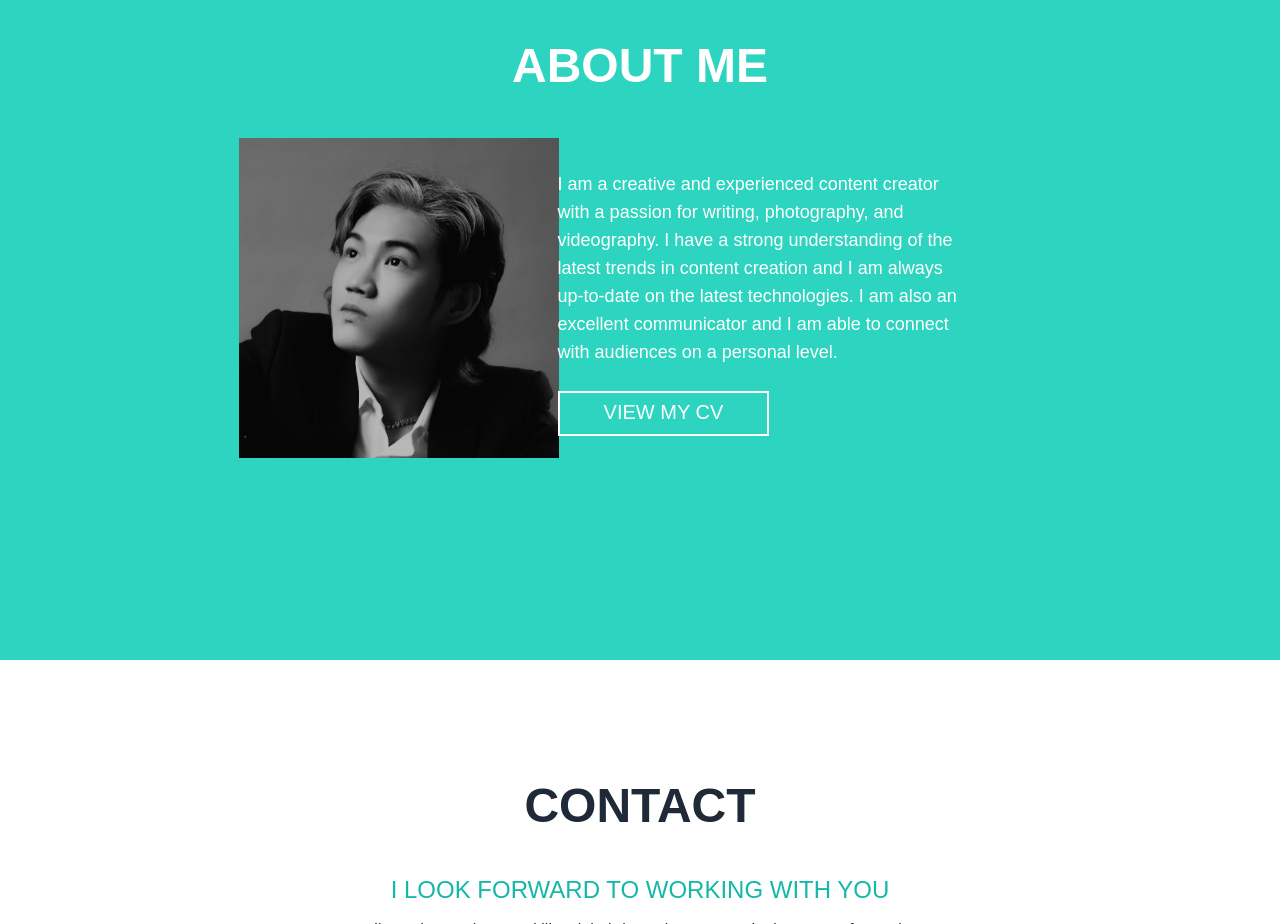
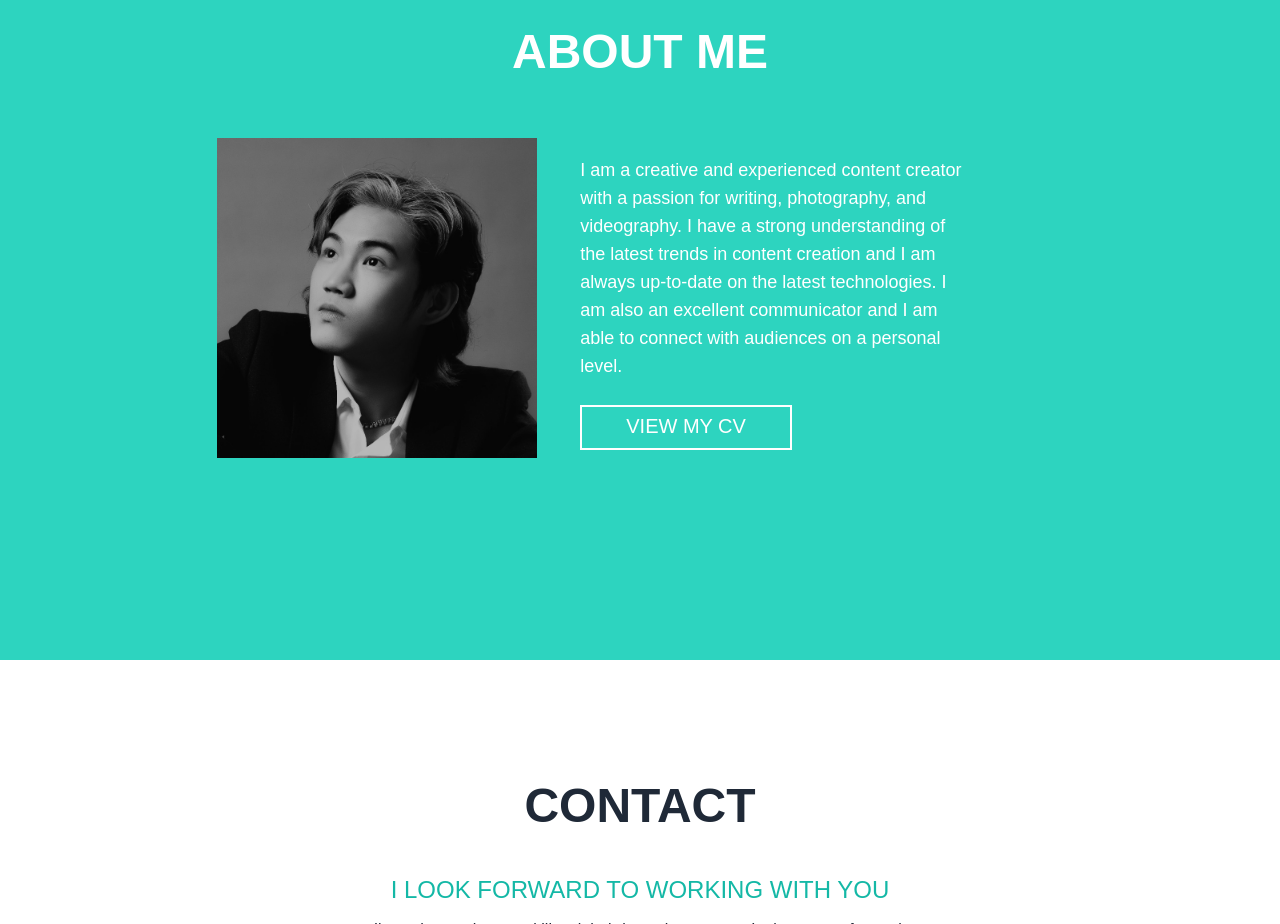
Before and after one commit to dosugar23/dosugar23.github.io, a website built with Vite: page index.html in a window 1280 px wide. Shown: the part 940-1864 px from the top of the page. Built offline with nearby package versions, Linux system fonts and the light colour scheme; files whose address does not match are found by name.

Commit message:
edit package

```diff
--- a/index.html
+++ b/index.html
@@ -31,7 +31,7 @@
 
   <head>
     <meta charset="UTF-8" />
-    <link rel="icon" href="/favicon.ico"/>
+    <link rel="icon" href="favicon.ico"/>
     <title>Bao Nguyen Profile</title>
 
     <meta http-equiv="Content-Type" content="text/html; charset=utf-8">
@@ -73,7 +73,7 @@
       <section id="about-me" class="bg-teal-400 min-h-screen w-full flex flex-col justify-center items-center p-4 lg:p-12 text-white">
         <div class="w-full lg:w-[60%] mb-5">
           <h2 class="uppercase text-2xl lg:text-5xl text-center font-bold text-white mb-12 section-title">About Me</h2>
-          <div class="grid grid-cols-1 gap-2 lg:grid-cols-3 lg:gap-3 section-content">
+          <div class="grid grid-cols-1 gap-5 lg:grid-cols-3 lg:gap-20 section-content">
             <div class="flex justify-center items-center text-center col-span-1">
               <img class="object-cover max-w-xs lg:w-auto" src="imgs\Profile pic.jpg" title="My avatar"
               alt="My avatar" />
--- a/package.json
+++ b/package.json
@@ -8,7 +8,8 @@
     "test": "echo \"Error: no test specified\" && exit 1",
     "dev": "vite",
     "build": "vite build",
-    "preview": "vite preview"
+    "preview": "vite preview",
+    "build:css": "tailwindcss build src/styles.css -o dist/styles.css"
   },
   "repository": {
     "type": "git",
```
